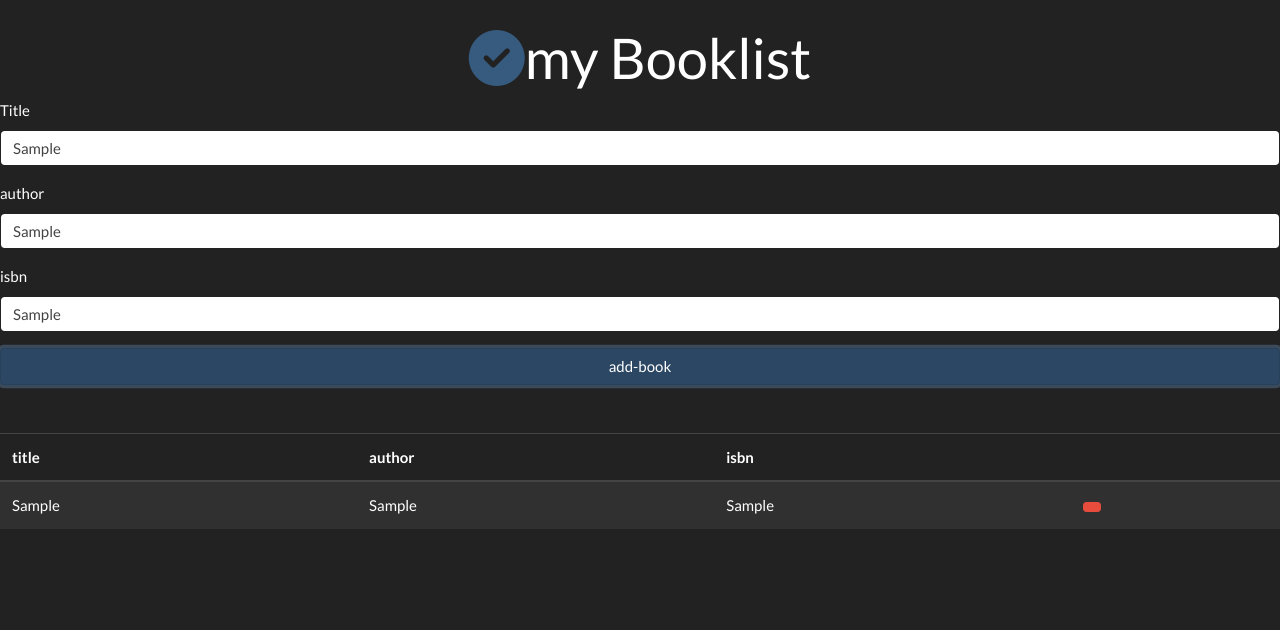
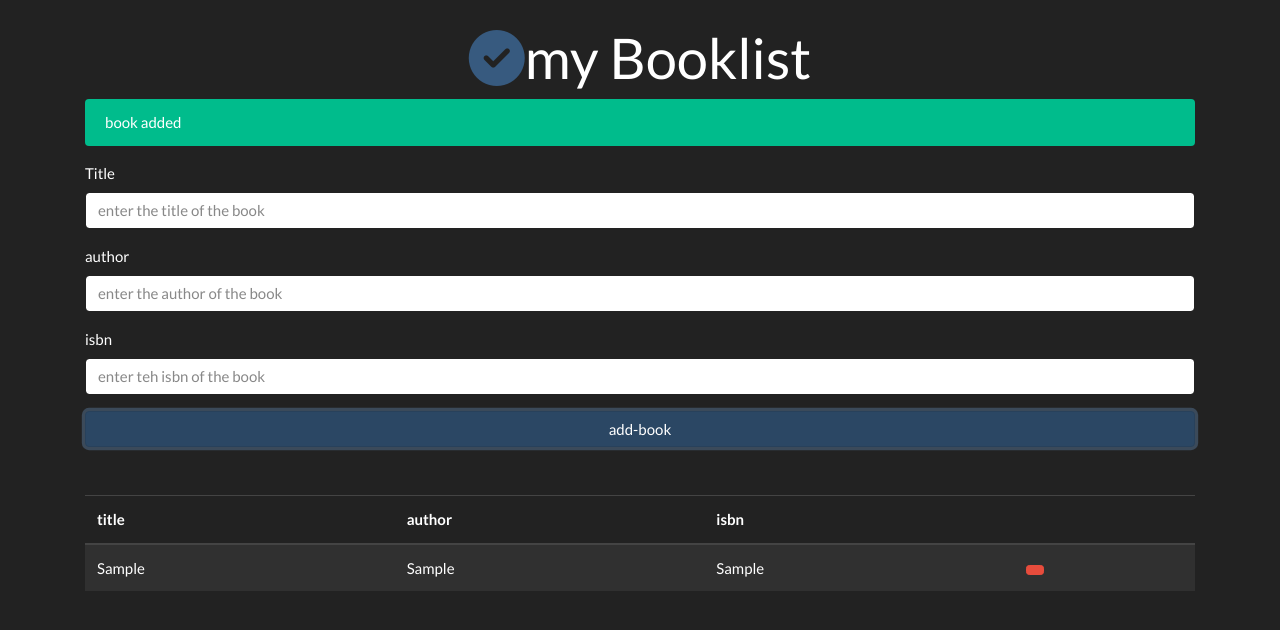
Before and after one commit to achyuthreddyi/bookApp_localstorage_vanillajs, a plain HTML site: page index.html in a window 1280 px wide. Both pictures are taken after typing "Sample", "Sample", "Sample" into the empty fields and a click on the input "add-book". Drawn offline with Linux system fonts and the light colour scheme.

Commit message:
book app working fine

```diff
--- a/app.js
+++ b/app.js
@@ -52,10 +52,13 @@ class UI {
         console.log(div.className);
 
         div.appendChild(document.createTextNode(message));
-        const container = document.getElementsByClassName('container');
-        const table = document.getElementsByClassName('table')
-        const form = document.getElementById('book-form');
-        form.insertBefore(div, table);
+        // const container = document.getElementsByClassName('container')
+        // const table = document.getElementsByClassName('table')
+        // const form = document.getElementById('book-form');
+
+        const container = document.querySelector('.container');
+        const form = document.querySelector('#book-form');
+        container.insertBefore(div, form);
         // make vanish in 3 seconds
         setTimeout(() => document.querySelector('.alert').remove(), 3000)
       }
@@ -68,7 +71,7 @@ class UI {
 }
 
 
-//storeclass : storage is handles
+//storeclass : storage is handled
 class Store{
     static getBooks(){
         let books ;
--- a/index.html
+++ b/index.html
@@ -9,24 +9,25 @@
 </head>
 <body>
 
-    <div class="conainer mt-4">
+    <div class="container mt-4" id="div123">
         <h1 class="display-4 text-center">  <i class = "fas fa-check-circle text-primary"></i>my  <span class="text-justify">Booklist </span> </h1>
 
          <!-- comes here -->
         <form id="book-form">
             <div class="form-group">
-                <label for = "title"> Title</label>
-                <input type="text" id = "title" class = "form-control">
+                <label for = "title" > Title</label>
+                <input type="text" id = "title" class = "form-control" placeholder="enter the title of the book">
 
             </div>
             <div class="form-group">
                 <label for = "title"> author</label>
-                <input type="text" id = "author" class = "form-control">
+                <input type="text" id = "author" class = "form-control" placeholder="enter the author of the book">
 
             </div>
             <div class="form-group">
                 <label for = "title"> isbn</label>
-                <input type="text" id = "isbn" class = "form-control">
+                <input type="text" id = "isbn" class = "form-control"
+                placeholder="enter teh isbn of the book">
 
             </div>
             <input type="submit" value = "add-book" class="btn btn-primary btn-block">
```
